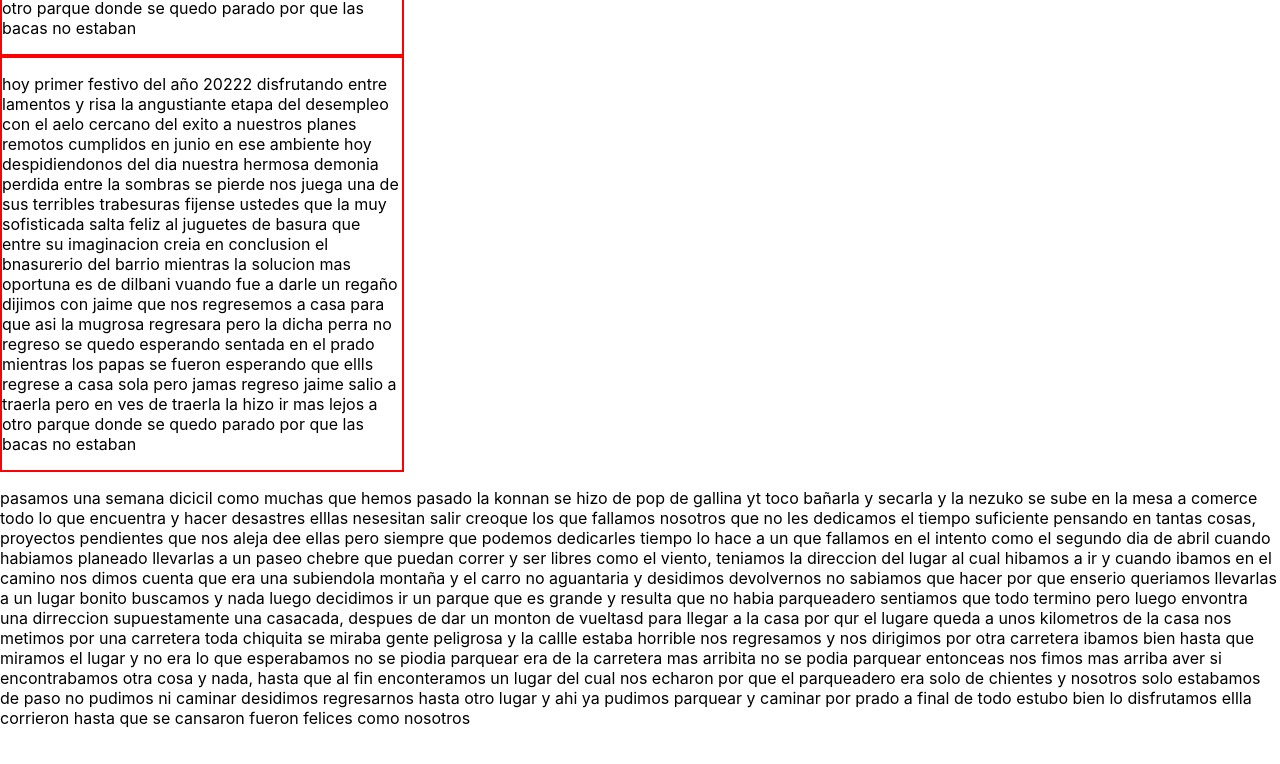
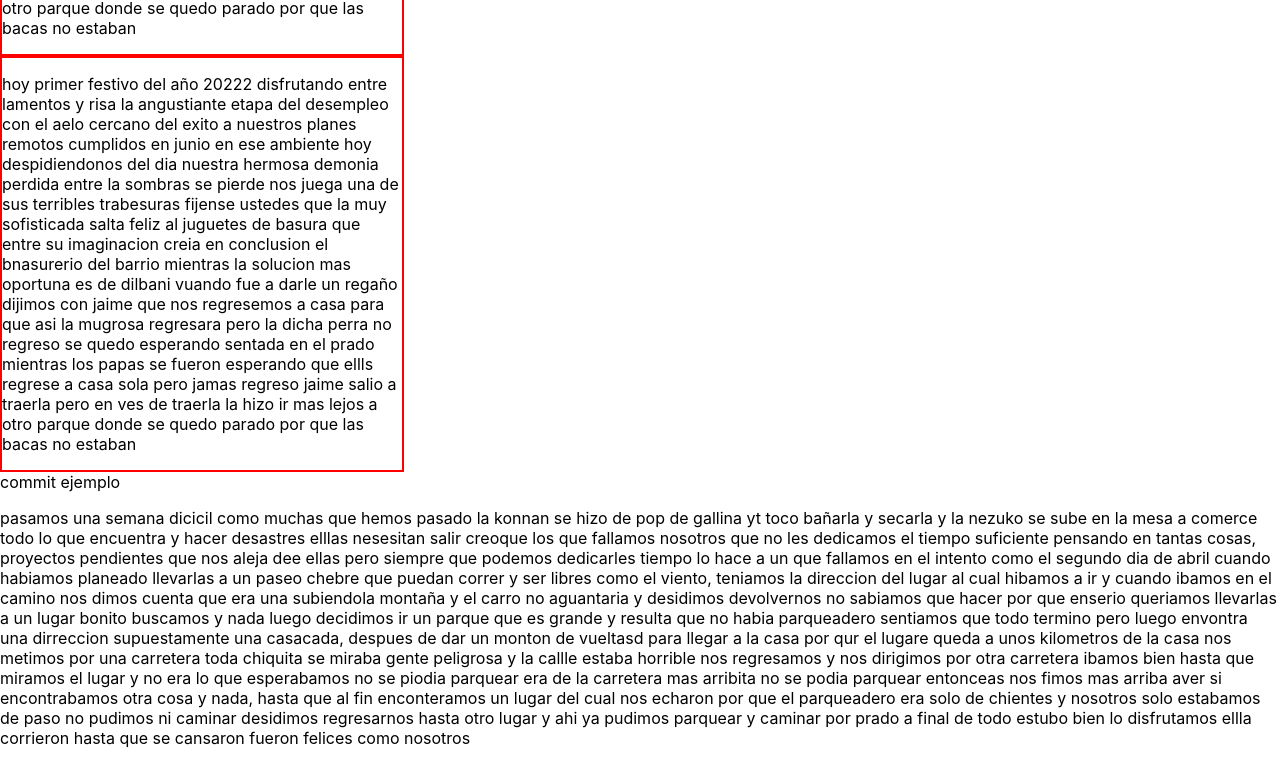
Before and after one commit to JaimeIngenia/PaginaMatrimonioDogs, a React (Create React App) app: page /historias in a window 1280 px wide. Shown: the part 576-1340 px from the top of the page. Built offline with nearby package versions, Linux system fonts and the light colour scheme.

Commit message:
commit ejemplo

```diff
--- a/src/components/hisroeias/Historias.jsx
+++ b/src/components/hisroeias/Historias.jsx
@@ -7,7 +7,7 @@ const Historias = () => {
             <div className={style.parrafo}><p>hoy primer festivo del mañoñ 20222 disfrutando entre lamentos y risa la angustiante etapa del desempleo con el aelo cercano del exito a nuestros planes remotos cumplidos en junio en ese ambiente hoy despidiendonos del dia nuestra hermosa demonia perdida entre la sombras se pierde nos juega una de sus terribles trabesuras fijense ustedes que la muy sofisticada salta feliz al juguetes de basura que entre su imaginacion creia en conclusion el bnasurerio del barrio mientras la solucion mas oportuna es de dilbani vuando fue a darle un regaño dijimos con jaime que nos regresemos a casa para que asi la mugrosa regresara pero la dicha perra no regreso se quedo esperando sentada en el prado mientras los papas se fueron esperando que ellls regrese a casa sola pero jamas regreso  jaime salio a traerla  pero en ves de traerla la hizo ir mas lejos a otro parque donde se quedo parado por que las bacas no estaban </p></div>
 
             <div className={style.parrafo}><p>hoy primer festivo del año 20222 disfrutando entre lamentos y risa la angustiante etapa del desempleo con el aelo cercano del exito a nuestros planes remotos cumplidos en junio en ese ambiente hoy despidiendonos del dia nuestra hermosa demonia perdida entre la sombras se pierde nos juega una de sus terribles trabesuras fijense ustedes que la muy sofisticada salta feliz al juguetes de basura que entre su imaginacion creia en conclusion el bnasurerio del barrio mientras la solucion mas oportuna es de dilbani vuando fue a darle un regaño dijimos con jaime que nos regresemos a casa para que asi la mugrosa regresara pero la dicha perra no regreso se quedo esperando sentada en el prado mientras los papas se fueron esperando que ellls regrese a casa sola pero jamas regreso  jaime salio a traerla  pero en ves de traerla la hizo ir mas lejos a otro parque donde se quedo parado por que las bacas no estaban </p></div>
-
+            <div>commit ejemplo</div>
             <div><p>pasamos una semana dicicil como muchas que hemos pasado la konnan se hizo de pop de gallina yt toco bañarla y secarla y la nezuko se sube en la mesa a comerce todo lo que encuentra y hacer desastres elllas nesesitan salir creoque los que fallamos nosotros que no les dedicamos el tiempo suficiente pensando en tantas cosas, proyectos pendientes que nos aleja dee ellas pero siempre que podemos dedicarles tiempo lo hace a un que fallamos en el intento como el segundo dia de abril cuando habiamos planeado llevarlas a un paseo chebre que puedan correr y ser libres como el viento, teniamos la direccion del lugar al cual hibamos a ir y cuando ibamos en el camino nos dimos cuenta que era una subiendola montaña y el carro no aguantaria y desidimos devolvernos no sabiamos que hacer por que enserio queriamos llevarlas a un lugar bonito buscamos y nada luego decidimos ir  un parque que es grande y resulta que no habia parqueadero sentiamos que todo termino pero luego envontra una dirreccion supuestamente una casacada, despues de dar un monton de vueltasd para llegar a la casa por qur el lugare queda a unos kilometros de la casa nos metimos por una carretera toda chiquita se miraba gente peligrosa y la callle estaba horrible nos regresamos y nos dirigimos por otra carretera ibamos bien hasta
                 que miramos el lugar y no era lo que esperabamos no se piodia parquear era  de la carretera mas arribita no se podia parquear entonceas nos fimos mas arriba  aver si encontrabamos otra cosa y nada, hasta que al fin enconteramos un lugar del cual nos echaron por que el parqueadero era solo de chientes y nosotros solo estabamos de paso no pudimos ni caminar desidimos regresarnos hasta otro lugar y ahi ya pudimos parquear y caminar por prado a final de todo estubo bien lo disfrutamos ellla corrieron hasta que se cansaron fueron felices como nosotros    </p></div>
         </div>
```
